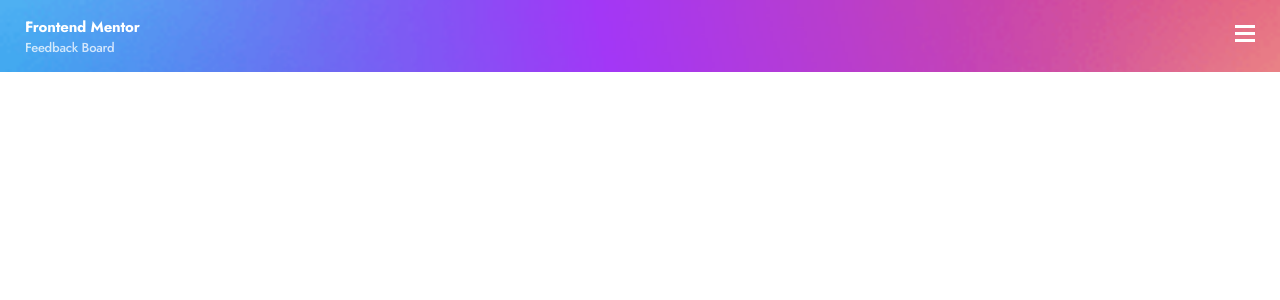
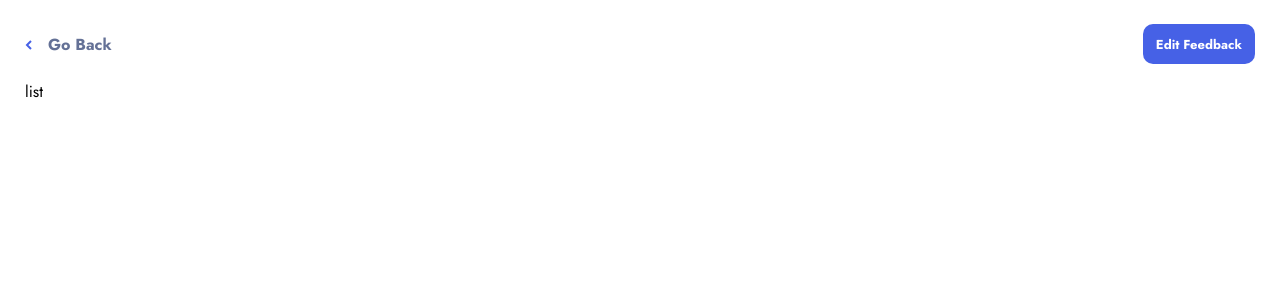
Before and after one commit to Uri-Raz-Dev/product-feedback-front, a React (Vite) app: page /feedback in a window 1280 px wide. Shown: the top 300 px of the page. Built offline with nearby package versions, Linux system fonts and the light colour scheme.

Commit message:
Create FeedbackDetail and FeedbackHeader

```diff
--- a/src/App.tsx
+++ b/src/App.tsx
@@ -3,16 +3,25 @@ import { Route, BrowserRouter as Router, Routes } from 'react-router-dom'
 import AppHeader from './cmps/AppHeader'
 import { store } from './store/store'
 import Suggestions from './pages/Suggestions'
+import FeedbackDetail from './pages/FeedbackDetail'
 
 export function App() {
   return (
     <Provider store={store}>
       <Router>
         <section className='main-layout'>
-          <AppHeader />
           <main className='app-layout main-layout full '>
             <Routes>
-              <Route element={<Suggestions />} path='/'></Route>
+              <Route
+                element={
+                  <>
+                    <AppHeader />
+                    <Suggestions />
+                  </>
+                }
+                path='/'
+              ></Route>
+              <Route element={<FeedbackDetail />} path='/feedback'></Route>
             </Routes>
           </main>
         </section>
--- /dev/null
+++ b/src/assets/style/cmps/FeedbackDetail/_feedbackHeader.scss
@@ -0,0 +1,32 @@
+.feedback-header {
+    display: flex;
+    align-items: center;
+    margin-block-start: rem(24px);
+
+    >:first-child {
+        flex-grow: 1;
+        flex-shrink: 0;
+
+        >:nth-child(2) {
+            margin-inline-start: rem(16px);
+            color: $deepblue3;
+            font-weight: bold;
+        }
+    }
+
+}
+
+.edit-feedback {
+    height: fit-content;
+    background-color: $blue;
+    color: $white1;
+    font-size: rem(13px);
+    font-weight: bold;
+    border-radius: 10px;
+    padding-inline: em(16px);
+    padding-block: em(10.5px);
+
+    &:hover {
+        cursor: pointer;
+    }
+}
--- a/src/assets/style/cmps/Suggestions/_Sidebar.scss
+++ b/src/assets/style/cmps/Suggestions/_Sidebar.scss
@@ -1,9 +1,11 @@
 .layout {
+    display: none;
     position: fixed;
     width: 100%;
     height: 100%;
 
     &.active {
+        display: block;
         background-color: rgba(0, 0, 0, 0.317);
     }
 }
--- a/src/assets/style/main.scss
+++ b/src/assets/style/main.scss
@@ -9,9 +9,14 @@
 @import 'base/layout';
 
 /* Components */
+
+// Suggestions
 @import 'cmps/Suggestions/Suggestions';
 @import 'cmps/Suggestions/AppHeader';
 @import 'cmps/Suggestions/SortBy';
 @import 'cmps/Suggestions/AddFeedback';
 @import 'cmps/Suggestions/SuggestionsList';
 @import 'cmps/Suggestions/Sidebar';
+
+//FeedbackDetail
+@import 'cmps/FeedbackDetail/feedbackHeader';
--- /dev/null
+++ b/src/cmps/CommentList.tsx
@@ -0,0 +1,5 @@
+function CommentList() {
+  return <ul className='comment-list'> list</ul>
+}
+
+export default CommentList
--- /dev/null
+++ b/src/cmps/FeedbackHeader.tsx
@@ -0,0 +1,18 @@
+import { Link } from 'react-router-dom'
+import { SvgIcon } from './Svgicon'
+
+function FeedbackHeader() {
+  return (
+    <header className='feedback-header'>
+      <span className='nav-back'>
+        <SvgIcon iconName='arrowLeft'></SvgIcon>
+        <Link to={'/'}>Go Back</Link>
+      </span>
+      <Link className='edit-feedback' to='/edit'>
+        <span>Edit Feedback</span>
+      </Link>
+    </header>
+  )
+}
+
+export default FeedbackHeader
--- /dev/null
+++ b/src/pages/FeedbackDetail.tsx
@@ -0,0 +1,13 @@
+import CommentsList from '../cmps/CommentList'
+import FeedbackHeader from '../cmps/FeedbackHeader'
+
+function FeedbackDetail() {
+  return (
+    <section className='feedback-detail '>
+      <FeedbackHeader />
+      <CommentsList />
+    </section>
+  )
+}
+
+export default FeedbackDetail
--- a/src/services/svg.service.ts
+++ b/src/services/svg.service.ts
@@ -2,6 +2,8 @@ const SVGS: Record<string, string> = {
   arrowDown: `<svg class="arrow-down" width="10" height="7" xmlns="http://www.w3.org/2000/svg"><path d="M1 1l4 4 4-4"  stroke-width="2" fill="none" fill-rule="evenodd"/></svg>`,
 
   arrowUp: `<svg class="arrow-up" width="10" height="7" xmlns="http://www.w3.org/2000/svg"><path d="M1 6l4-4 4 4" stroke="#4661E6" stroke-width="2" fill="none" fill-rule="evenodd"/></svg>`,
+
+  arrowLeft: `<svg width="7" height="10" xmlns="http://www.w3.org/2000/svg"><path d="M6 9L2 5l4-4" stroke="#4661E6" stroke-width="2" fill="none" fill-rule="evenodd"/></svg>`,
 
   hamburger: `<svg width="20" height="17" xmlns="http://www.w3.org/2000/svg"><g fill="#FFF" fill-rule="evenodd"><path d="M0 0h20v3H0zM0 7h20v3H0zM0 14h20v3H0z"/></g></svg>`,
 
```
